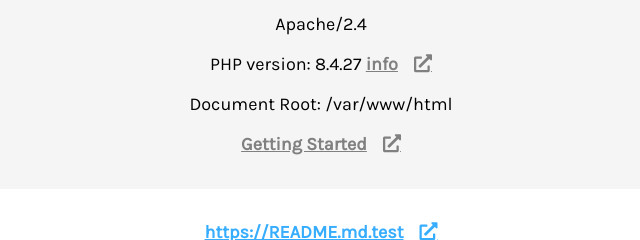
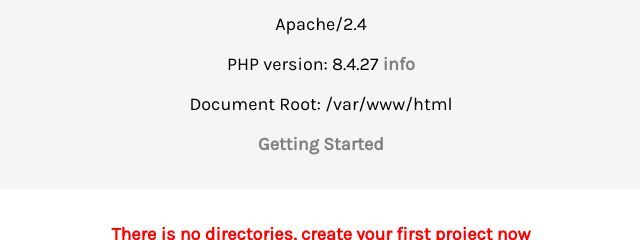
Before and after one commit to alternative-rvb/laragon-www-index, a PHP site: page / in a window 1280 px wide. Shown: the part 272-512 px from the top of the page, without its empty margins (319-959 px from the left). Run offline with PHP 8.4, Linux system fonts and the light colour scheme.

Commit message:
Refactoring

```diff
--- a/index.php
+++ b/index.php
@@ -16,7 +16,7 @@ if (!empty($_GET['q'])) {
   <meta name="viewport" content="width=device-width, initial-scale=1.0">
   <title>Laragon</title>
   <link href="https://fonts.googleapis.com/css?family=Karla:400" rel="stylesheet" type="text/css">
-  <link rel="stylesheet" href="https://cdnjs.cloudflare.com/ajax/libs/font-awesome/5.15.1/css/all.min.css" integrity="sha512-+4zCK9k+qNFUR5X+cKL9EIR+ZOhtIloNl9GIKS57V1MyNsYpYcUrUeQc9vNfzsWfV28IaLL3i96P9sdNyeRssA==" crossorigin="anonymous" />
+  <link rel="shortcut icon" href="https://i.imgur.com/ky9oqct.png" type="image/png">
   <style>
     *,
     :before *,
@@ -34,7 +34,8 @@ if (!empty($_GET['q'])) {
 
     header,
     main,
-    nav {
+    nav,
+    aside {
       padding: 1rem;
       margin: auto;
       max-width: 1200px;
@@ -78,17 +79,13 @@ if (!empty($_GET['q'])) {
     a {
       color: #37ADFF;
       font-weight: 900;
+      text-decoration: none;
     }
 
     a:hover {
       color: red;
-    }
-
-    a:after {
-      font-family: 'Font Awesome 5 Free';
       font-weight: 900;
-      margin-left: 1rem;
-      content: '\f35d';
+      transition: 300ms;
     }
 
     main a {
@@ -98,6 +95,16 @@ if (!empty($_GET['q'])) {
     nav a {
       display: block;
       margin: 1rem 0;
+    }
+
+    nav a:after {
+      content: '→';
+      margin-left: 0.5rem;
+    }
+
+    .alert {
+      color: red;
+      font-weight: 900;
     }
 
     @media (min-width: 650px) {
@@ -110,7 +117,7 @@ if (!empty($_GET['q'])) {
 
 <body>
   <header>
-    <img class="header__item header--logo" src="https://i.imgur.com/ky9oqct.png" alt="Laragon logo">
+    <img class="header__item header--logo" src="https://i.imgur.com/ky9oqct.png" alt="Offline">
     <h1 class="header__item header--title" title="Laragon">Laragon</h1>
   </header>
   <main>
@@ -127,21 +134,34 @@ if (!empty($_GET['q'])) {
       <a title="Getting Started" href="https://laragon.org/docs">Getting Started</a>
     </p>
   </main>
+  <?php
+  $dirList = glob('*', GLOB_ONLYDIR);
+  if ($dirList != NULL) :
+  ?>
     <nav>
       <ul>
         <?php
-      $variable = scandir('.');
-      foreach ($variable as $key => $value) :
-        if ($value != 'desktop.ini' && $value != '.' && $value != '..') :
+        foreach ($dirList as $key => $value) :
           $link = 'https://' . $value . '.test';
         ?>
           <a href="<?php echo $link; ?>" target="_blank"><?php echo $link; ?></a>
         <?php
-        endif;
         endforeach;
         ?>
       </ul>
     </nav>
+  <?php
+  else :
+  ?>
+    <aside>
+      <p class="alert">There is no directories, create your first project now</p>
+      <div>
+        <img src="https://i.imgur.com/3Sgu8XI.png" alt="Offline">
+      </div>
+    </aside>
+  <?php
+  endif;
+  ?>
 </body>
 
 </html>
```
Lines whose indentation alone changed are shown as unchanged.
